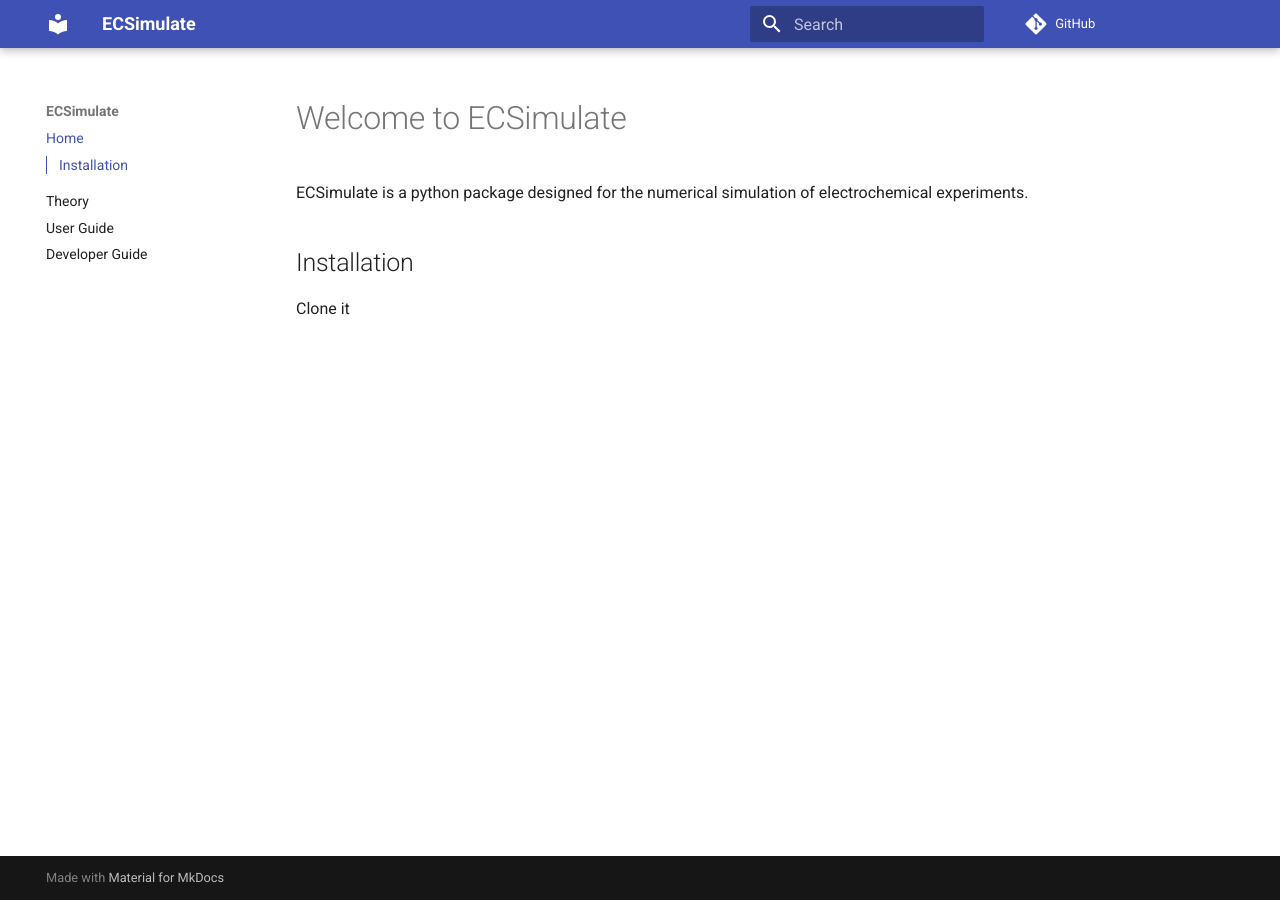
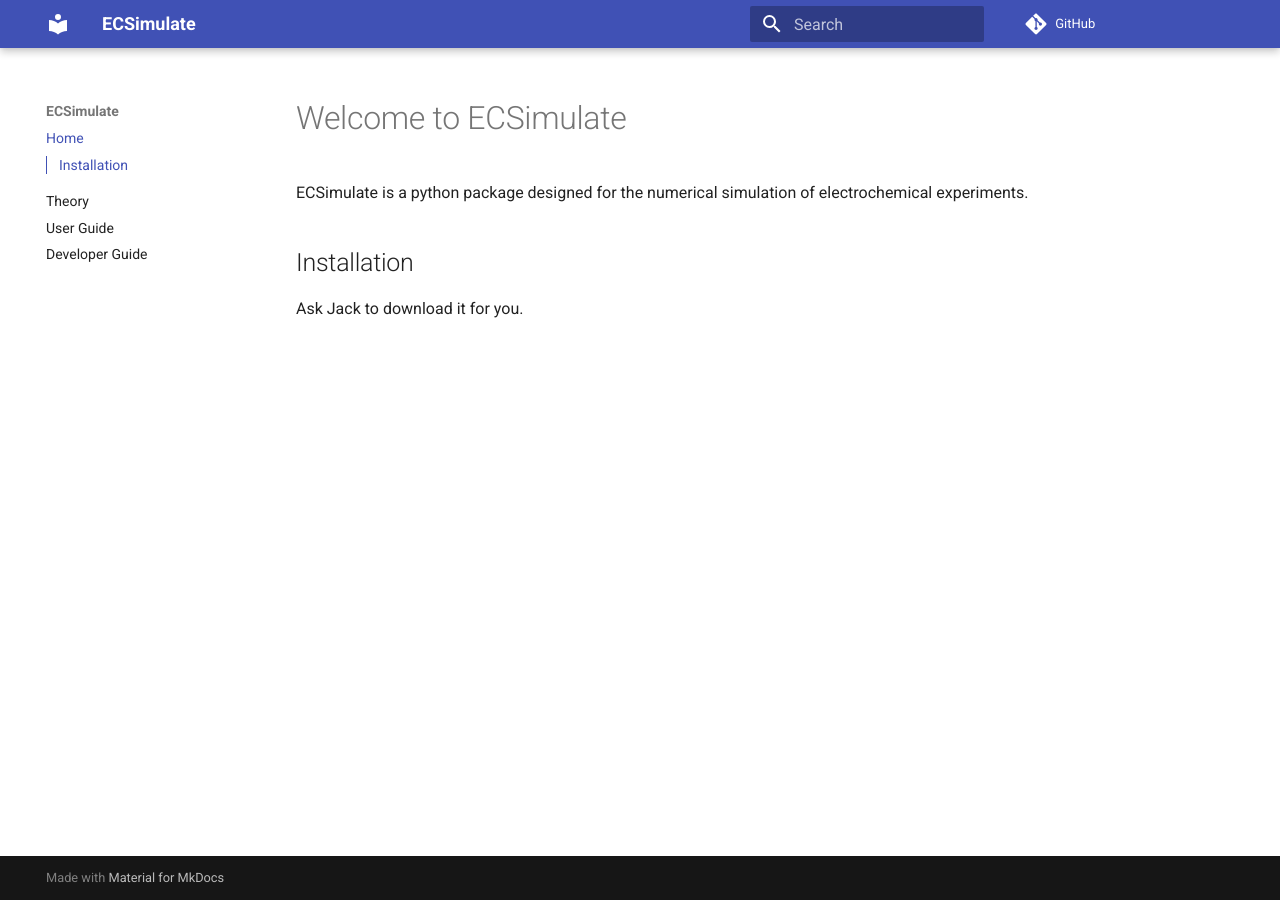
Before and after one commit to JackScottTaylor/ECSimulate, an MkDocs documentation site: the page built from docs/index.md, in a window 1280 px wide. Built offline with MkDocs 1.6.1 and Material for MkDocs 9.7.7, drawn with Linux system fonts in a browser that asks for light colours; comment, search, counter and statistics services are not loaded.

Commit message:
Docs Testing

```diff
--- a/docs/index.md
+++ b/docs/index.md
@@ -3,4 +3,4 @@
 ECSimulate is a python package designed for the numerical simulation of electrochemical experiments.
 
 ## Installation
-Clone it
+Ask Jack to download it for you.
```
